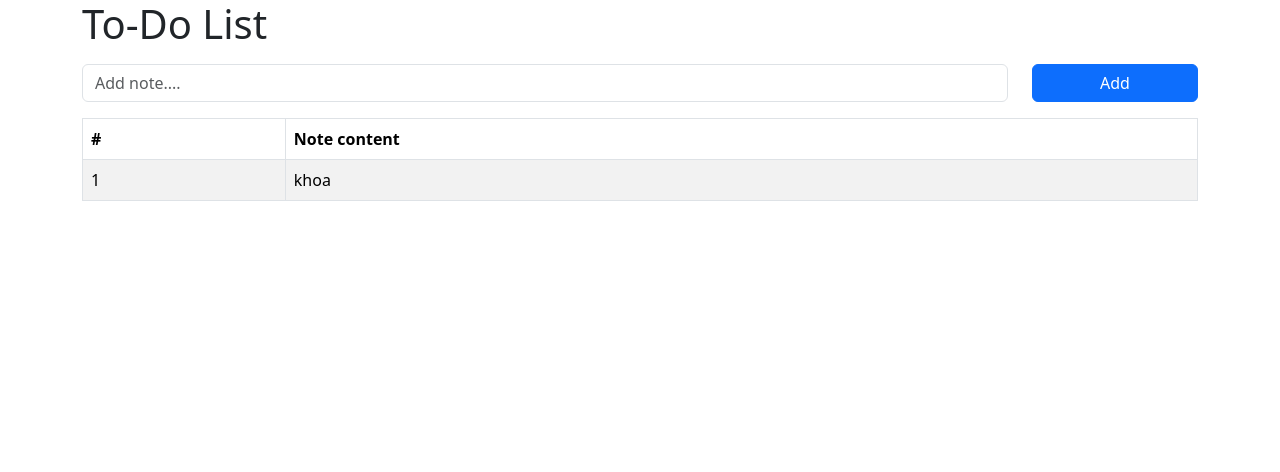
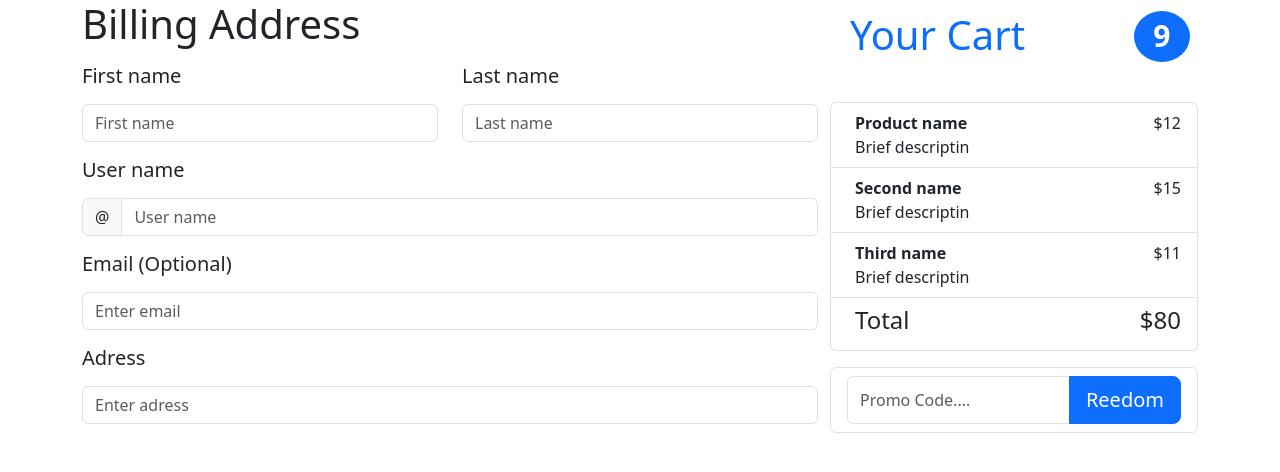
Before and after one commit to trinhleanhkhoa1999/practice-react, a React (Create React App) app: page / in a window 1280 px wide. Shown: the top 472 px of the page. Built offline with nearby package versions, Linux system fonts and the light colour scheme.

Commit message:
layout billing_address

```diff
--- a/src/App.js
+++ b/src/App.js
@@ -1,8 +1,23 @@
 import React, { useState } from "react";
-import AddNotes from "./components/AddNotes";
+import BillingAddress from "./components/BillingAddress/BillingAddress";
+import { Container, Row, Col } from "react-bootstrap";
+import YourCart from "./components/BillingAddress/YourCart";
 
 function App() {
-  return <AddNotes />;
+  return (
+    <>
+      <Container>
+        <Row>
+          <Col md={8}>
+            <BillingAddress />
+          </Col>
+          <Col md={4}>
+            <YourCart />
+          </Col>
+        </Row>
+      </Container>
+    </>
+  );
 }
 
 export default App;
--- /dev/null
+++ b/src/components/BillingAddress/BillingAddress.jsx
@@ -0,0 +1,56 @@
+import { Row, Col, Form, InputGroup } from "react-bootstrap";
+const BillingAddress = () => {
+  return (
+    <>
+      <Form.Label>
+        <h1>Billing Address</h1>
+      </Form.Label>
+      <Form>
+        <Row className="mb-3">
+          <Form.Group as={Col}>
+            <Form.Label>
+              <h5>First name</h5>
+            </Form.Label>
+            <Form.Control type="text" placeholder="First name" />
+          </Form.Group>
+
+          <Form.Group as={Col}>
+            <Form.Label>
+              <h5>Last name</h5>
+            </Form.Label>
+            <Form.Control type="text" placeholder="Last name" />
+          </Form.Group>
+        </Row>
+        <Row className="mb-3">
+          <Form.Group as={Col}>
+            <Form.Label>
+              <h5>User name</h5>
+            </Form.Label>
+            <InputGroup>
+              <InputGroup.Text>@</InputGroup.Text>
+              <Form.Control type="text" placeholder="User name" />
+            </InputGroup>
+          </Form.Group>
+        </Row>
+        <Row className="mb-3">
+          <Form.Group as={Col} controlId="formGridEmail">
+            <Form.Label>
+              <h5>Email (Optional)</h5>
+            </Form.Label>
+            <Form.Control type="email" placeholder="Enter email" />
+          </Form.Group>
+        </Row>
+
+        <Row className="mb-3">
+          <Form.Group as={Col} controlId="formGridEmail">
+            <Form.Label>
+              <h5>Adress</h5>
+            </Form.Label>
+            <Form.Control type="text" placeholder="Enter adress" />
+          </Form.Group>
+        </Row>
+      </Form>
+    </>
+  );
+};
+export default BillingAddress;
--- /dev/null
+++ b/src/components/BillingAddress/YourCart.jsx
@@ -0,0 +1,75 @@
+import {
+  Form,
+  Button,
+  InputGroup,
+  ListGroup,
+  Badge,
+  Stack,
+  Row,
+} from "react-bootstrap";
+const YourCart = () => {
+  const listCart = [
+    { name: "Product name", description: "Brief descriptin", price: "$12" },
+    { name: "Second name", description: "Brief descriptin", price: "$15" },
+    { name: "Third name", description: "Brief descriptin", price: "$11" },
+  ];
+  return (
+    <>
+      <Row>
+        <Stack direction="horizontal">
+          <div className="p-2">
+            <h1 style={{ color: "#0d6efd" }}>Your Cart</h1>
+          </div>
+          <div className="p-2 ms-auto">
+            <h1>
+              <Badge bg="primary" style={{ borderRadius: "50%" }}>
+                9
+              </Badge>
+            </h1>
+          </div>
+        </Stack>
+        <ListGroup as="ol" className="mt-4">
+          {listCart &&
+            listCart.map((item) => {
+              return (
+                <ListGroup.Item
+                  as="li"
+                  className="d-flex justify-content-between align-items-start"
+                >
+                  <div className="ms-2 me-auto">
+                    <div className="fw-bold">{item.name}</div>
+                    {item.description}
+                  </div>
+                  <div>{item.price}</div>
+                </ListGroup.Item>
+              );
+            })}
+          <ListGroup.Item
+            as="li"
+            className="d-flex justify-content-between align-items-start"
+          >
+            <div className="ms-2 me-auto">
+              <div className="fw-bold">
+                <h4>Total</h4>
+              </div>
+            </div>
+            <div>
+              <h4>$80</h4>
+            </div>
+          </ListGroup.Item>
+        </ListGroup>
+        <ListGroup className="mt-3">
+          <ListGroup.Item>
+            <InputGroup>
+              <Form.Control type="text" placeholder="Promo Code...." />
+              <Button variant="primary" type="button" size="lg">
+                Reedom
+              </Button>
+            </InputGroup>
+          </ListGroup.Item>
+        </ListGroup>
+      </Row>
+    </>
+  );
+};
+export default YourCart;
```
